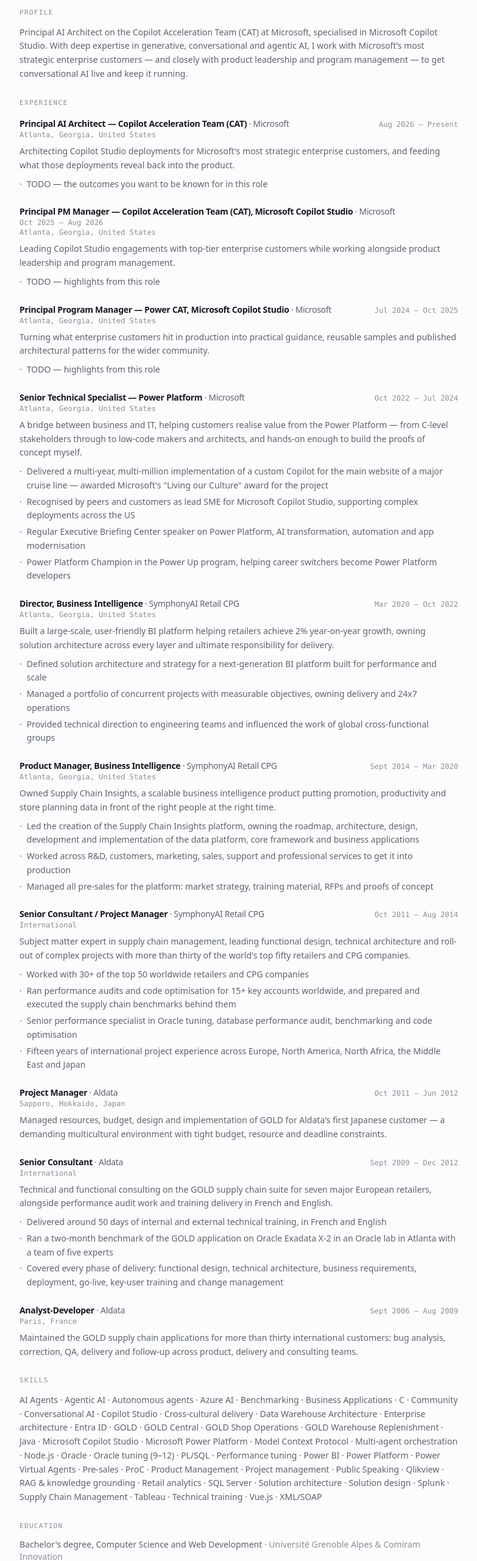
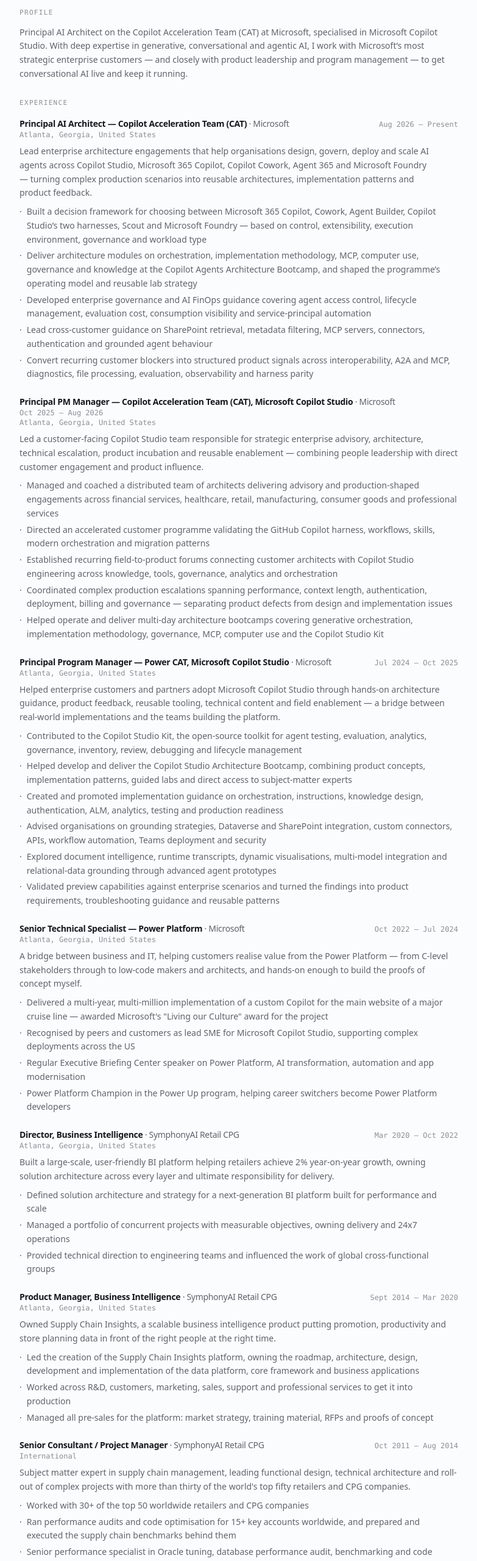
Before and after one commit to raemone/raemone.github.io, an Astro site in the folder whois/: page /whois//resume in a window 1280 px wide. Shown: the part 240-2800 px from the top of the page at 61% size, without its empty margins (248-1031 px from the left). Built offline with nearby package versions, Linux system fonts and the light colour scheme; Astro itself is replaced by a stand-in of ours.

Commit message:
Fill in Microsoft role highlights and guard against placeholders

```diff
--- a/whois/src/data/experience.json
+++ b/whois/src/data/experience.json
@@ -14,26 +14,41 @@
     "end": "present",
     "current": true,
     "summary": {
-      "en": "Architecting Copilot Studio deployments for Microsoft's most strategic enterprise customers, and feeding what those deployments reveal back into the product.",
-      "fr": "Conception d'architectures Copilot Studio pour les clients grands comptes les plus stratégiques de Microsoft, et remontée des enseignements vers le produit."
+      "en": "Lead enterprise architecture engagements that help organisations design, govern, deploy and scale AI agents across Copilot Studio, Microsoft 365 Copilot, Copilot Cowork, Agent 365 and Microsoft Foundry — turning complex production scenarios into reusable architectures, implementation patterns and product feedback.",
+      "fr": "Je pilote des missions d’architecture qui aident les organisations à concevoir, gouverner, déployer et mettre à l’échelle des agents IA sur Copilot Studio, Microsoft 365 Copilot, Copilot Cowork, Agent 365 et Microsoft Foundry — en transformant des scénarios de production complexes en architectures réutilisables, patterns d’implémentation et retours produit."
     },
     "highlights": {
       "en": [
-        "TODO — the outcomes you want to be known for in this role"
+        "Built a decision framework for choosing between Microsoft 365 Copilot, Cowork, Agent Builder, Copilot Studio’s two harnesses, Scout and Microsoft Foundry — based on control, extensibility, execution environment, governance and workload type",
+        "Deliver architecture modules on orchestration, implementation methodology, MCP, computer use, governance and knowledge at the Copilot Agents Architecture Bootcamp, and shaped the programme’s operating model and reusable lab strategy",
+        "Developed enterprise governance and AI FinOps guidance covering agent access control, lifecycle management, evaluation cost, consumption visibility and service-principal automation",
+        "Lead cross-customer guidance on SharePoint retrieval, metadata filtering, MCP servers, connectors, authentication and grounded agent behaviour",
+        "Convert recurring customer blockers into structured product signals across interoperability, A2A and MCP, diagnostics, file processing, evaluation, observability and harness parity"
       ],
       "fr": [
-        "TODO — les résultats pour lesquels vous voulez être reconnu dans ce rôle"
+        "Création d’un cadre de décision pour choisir entre Microsoft 365 Copilot, Cowork, Agent Builder, les deux harness de Copilot Studio, Scout et Microsoft Foundry — selon le contrôle, l’extensibilité, l’environnement d’exécution, la gouvernance et le type de charge",
+        "Animation des modules d’architecture sur l’orchestration, la méthodologie d’implémentation, MCP, l’usage de l’ordinateur, la gouvernance et la connaissance au Copilot Agents Architecture Bootcamp, et contribution au modèle opérationnel et à la stratégie d’ateliers réutilisables du programme",
+        "Élaboration de recommandations de gouvernance et d’AI FinOps : contrôle d’accès des agents, gestion du cycle de vie, coût d’évaluation, visibilité de la consommation et automatisation par principal de service",
+        "Pilotage des recommandations inter-clients sur la recherche SharePoint, le filtrage par métadonnées, les serveurs MCP, les connecteurs, l’authentification et l’ancrage des réponses",
+        "Transformation des blocages clients récurrents en signaux produit structurés : interopérabilité, A2A et MCP, diagnostics, traitement de fichiers, évaluation, observabilité et parité entre harness"
       ]
     },
     "skills": [
       "Copilot Studio",
-      "Agentic AI",
-      "Multi-agent orchestration",
-      "Model Context Protocol",
-      "RAG & knowledge grounding",
-      "Autonomous agents",
-      "Azure AI",
-      "Entra ID"
+      "Microsoft 365 Copilot",
+      "Copilot Cowork",
+      "Agent 365",
+      "Microsoft Foundry",
+      "MCP",
+      "A2A",
+      "Work IQ",
+      "Power Platform",
+      "Dataverse",
+      "Azure AI Services",
+      "TypeScript",
+      "Python",
+      "PowerShell",
+      "KQL"
     ]
   },
   {
@@ -51,22 +66,41 @@
     "end": "2026-08",
     "current": false,
     "summary": {
-      "en": "Leading Copilot Studio engagements with top-tier enterprise customers while working alongside product leadership and program management.",
-      "fr": "Pilotage des missions Copilot Studio avec les clients grands comptes, en lien étroit avec les équipes produit et de gestion de programme."
+      "en": "Led a customer-facing Copilot Studio team responsible for strategic enterprise advisory, architecture, technical escalation, product incubation and reusable enablement — combining people leadership with direct customer engagement and product influence.",
+      "fr": "Direction d’une équipe Copilot Studio en contact client, en charge du conseil stratégique, de l’architecture, des escalades techniques, de l’incubation produit et des ressources réutilisables — alliant management, engagement client direct et influence sur le produit."
     },
     "highlights": {
       "en": [
-        "TODO — highlights from this role"
+        "Managed and coached a distributed team of architects delivering advisory and production-shaped engagements across financial services, healthcare, retail, manufacturing, consumer goods and professional services",
+        "Directed an accelerated customer programme validating the GitHub Copilot harness, workflows, skills, modern orchestration and migration patterns",
+        "Established recurring field-to-product forums connecting customer architects with Copilot Studio engineering across knowledge, tools, governance, analytics and orchestration",
+        "Coordinated complex production escalations spanning performance, context length, authentication, deployment, billing and governance — separating product defects from design and implementation issues",
+        "Helped operate and deliver multi-day architecture bootcamps covering generative orchestration, implementation methodology, governance, MCP, computer use and the Copilot Studio Kit"
       ],
       "fr": [
-        "TODO — points clés de ce rôle"
+        "Management et accompagnement d’une équipe d’architectes répartie, sur des missions de conseil et de mise en production dans les services financiers, la santé, la distribution, l’industrie, les biens de consommation et les services professionnels",
+        "Direction d’un programme client accéléré de validation du harness GitHub Copilot, des workflows, des skills, de l’orchestration moderne et des schémas de migration",
+        "Mise en place de forums réguliers entre le terrain et le produit, reliant les architectes clients aux équipes d’ingénierie Copilot Studio sur la connaissance, les outils, la gouvernance, l’analytique et l’orchestration",
+        "Coordination d’escalades de production complexes — performance, longueur de contexte, authentification, déploiement, facturation et gouvernance — en distinguant les défauts produit des choix de conception",
+        "Contribution à l’animation et à la livraison de bootcamps d’architecture de plusieurs jours : orchestration générative, méthodologie d’implémentation, gouvernance, MCP, usage de l’ordinateur et Copilot Studio Kit"
       ]
     },
     "skills": [
-      "Microsoft Copilot Studio",
-      "AI Agents",
-      "Conversational AI",
-      "Enterprise architecture"
+      "Copilot Studio",
+      "GitHub Copilot harness",
+      "Microsoft 365 Copilot",
+      "Agent 365",
+      "MCP",
+      "A2A",
+      "Power Platform",
+      "Dataverse",
+      "Power Automate",
+      "Azure AI Foundry",
+      "Azure AI Search",
+      "Application Insights",
+      "Power BI",
+      "KQL",
+      "Team leadership"
     ]
   },
   {
@@ -84,22 +118,43 @@
     "end": "2025-10",
     "current": false,
     "summary": {
-      "en": "Turning what enterprise customers hit in production into practical guidance, reusable samples and published architectural patterns for the wider community.",
-      "fr": "Transformation des difficultés rencontrées par les clients en production en recommandations concrètes, exemples réutilisables et patterns d'architecture publiés pour la communauté."
+      "en": "Helped enterprise customers and partners adopt Microsoft Copilot Studio through hands-on architecture guidance, product feedback, reusable tooling, technical content and field enablement — a bridge between real-world implementations and the teams building the platform.",
+      "fr": "Accompagnement des clients grands comptes et partenaires dans l’adoption de Microsoft Copilot Studio : conseil en architecture sur le terrain, retours produit, outillage réutilisable, contenu technique et enablement — un pont entre les implémentations réelles et les équipes qui construisent la plateforme."
     },
     "highlights": {
       "en": [
-        "TODO — highlights from this role"
+        "Contributed to the Copilot Studio Kit, the open-source toolkit for agent testing, evaluation, analytics, governance, inventory, review, debugging and lifecycle management",
+        "Helped develop and deliver the Copilot Studio Architecture Bootcamp, combining product concepts, implementation patterns, guided labs and direct access to subject-matter experts",
+        "Created and promoted implementation guidance on orchestration, instructions, knowledge design, authentication, ALM, analytics, testing and production readiness",
+        "Advised organisations on grounding strategies, Dataverse and SharePoint integration, custom connectors, APIs, workflow automation, Teams deployment and security",
+        "Explored document intelligence, runtime transcripts, dynamic visualisations, multi-model integration and relational-data grounding through advanced agent prototypes",
+        "Validated preview capabilities against enterprise scenarios and turned the findings into product requirements, troubleshooting guidance and reusable patterns"
       ],
       "fr": [
-        "TODO — points clés de ce rôle"
+        "Contribution au Copilot Studio Kit, la boîte à outils open source pour le test, l’évaluation, l’analytique, la gouvernance, l’inventaire, la revue, le débogage et le cycle de vie des agents",
+        "Participation à la conception et à l’animation du Copilot Studio Architecture Bootcamp, combinant concepts produit, patterns d’implémentation, ateliers guidés et accès direct aux experts",
+        "Création et diffusion de recommandations d’implémentation sur l’orchestration, les instructions, la conception des connaissances, l’authentification, l’ALM, l’analytique, les tests et la mise en production",
+        "Conseil aux organisations sur les stratégies d’ancrage, l’intégration Dataverse et SharePoint, les connecteurs personnalisés, les API, l’automatisation des workflows, le déploiement dans Teams et la sécurité",
+        "Exploration du traitement documentaire, des transcriptions à l’exécution, des visualisations dynamiques, de l’intégration multi-modèles et de l’ancrage sur données relationnelles via des prototypes d’agents avancés",
+        "Validation des capacités en préversion sur des scénarios d’entreprise, transformées en exigences produit, guides de dépannage et patterns réutilisables"
       ]
     },
     "skills": [
-      "Public Speaking",
-      "Microsoft Copilot Studio",
-      "Power Platform",
-      "Community"
+      "Copilot Studio",
+      "Power Virtual Agents",
+      "Copilot Studio Kit",
+      "Power Apps",
+      "Power Automate",
+      "Dataverse",
+      "AI Builder",
+      "Azure OpenAI",
+      "Azure AI Search",
+      "Azure Functions",
+      "Microsoft Teams",
+      "SharePoint",
+      "Adaptive Cards",
+      "Power BI",
+      "Application Insights"
     ]
   },
   {
--- a/whois/src/lib/content.ts
+++ b/whois/src/lib/content.ts
@@ -21,6 +21,7 @@ import {
   type Talk,
 } from './schema';
 import { z } from 'astro/zod';
+import type { Lang } from '@/i18n/ui';
 
 /**
  * Parses a data file and rethrows with the filename attached. Without this, a
@@ -119,6 +120,15 @@ export function computeStats(now: Date = new Date()) {
 
 export const stats = computeStats();
 
+/**
+ * Highlights with unfilled placeholders stripped out. A `TODO —` line is a note
+ * to the author, not content: without this guard an unfinished role would
+ * publish its reminder text to the live site.
+ */
+export function publishedHighlights(role: Role, lang: Lang): string[] {
+  return role.highlights[lang].filter((highlight) => !highlight.trimStart().startsWith('TODO'));
+}
+
 /** Every unique skill across roles, used by the résumé page. */
 export function allSkills(list: Role[] = roles): string[] {
   return [...new Set(list.flatMap((role) => role.skills))].sort();
--- a/whois/src/pages/[...lang]/resume.astro
+++ b/whois/src/pages/[...lang]/resume.astro
@@ -2,7 +2,7 @@
 import BaseLayout from '@/layouts/BaseLayout.astro';
 import { langStaticPaths } from '@/lib/paths';
 import { getPage } from '@/lib/pages';
-import { allSkills, articles, contact, education, profile, roles, splitTalks } from '@/lib/content';
+import { allSkills, articles, contact, education, profile, roles, splitTalks , publishedHighlights } from '@/lib/content';
 import { formatDate, formatMonth, localizePath, pick, pickAll, t } from '@/i18n';
 import type { Lang } from '@/i18n/ui';
 
@@ -65,9 +65,9 @@ const skills = allSkills();
               <p class="font-mono text-xs text-faint">{pick(role.location, lang)}</p>
               <p class="mt-2 text-sm leading-relaxed text-muted">{pick(role.summary, lang)}</p>
 
-              {pickAll(role.highlights, lang).length > 0 && (
+              {publishedHighlights(role, lang).length > 0 && (
                 <ul class="mt-2 space-y-1">
-                  {pickAll(role.highlights, lang).map((highlight) => (
+                  {publishedHighlights(role, lang).map((highlight) => (
                     <li class="flex gap-2 text-sm leading-relaxed text-muted">
                       <span aria-hidden="true">·</span>
                       {highlight}
--- a/whois/tests/content.test.ts
+++ b/whois/tests/content.test.ts
@@ -7,6 +7,7 @@ import {
   industryOptions,
   profile,
   projects,
+  publishedHighlights,
   roles,
   splitTalks,
   talks,
@@ -186,3 +187,25 @@ describe('education', () => {
     expect(new Set(ids).size).toBe(ids.length);
   });
 });
+
+describe('publishedHighlights', () => {
+  const role = roles[0];
+
+  it('strips unfilled TODO placeholders so they never reach the live site', () => {
+    for (const lang of ['en', 'fr'] as const) {
+      for (const highlight of publishedHighlights(role, lang)) {
+        expect(highlight.startsWith('TODO')).toBe(false);
+      }
+    }
+  });
+
+  it('leaves real highlights untouched', () => {
+    const written = roles.find((r) => r.id === 'microsoft-senior-technical-specialist');
+    expect(written && publishedHighlights(written, 'en').length).toBeGreaterThan(0);
+  });
+
+  it('never publishes a TODO from any role, in either language', () => {
+    const all = roles.flatMap((r) => [...publishedHighlights(r, 'en'), ...publishedHighlights(r, 'fr')]);
+    expect(all.filter((h) => h.includes('TODO'))).toEqual([]);
+  });
+});
```
Also changed, not shown: whois/src/pages/[...lang]/experience.astro (+4 -4 lines).
